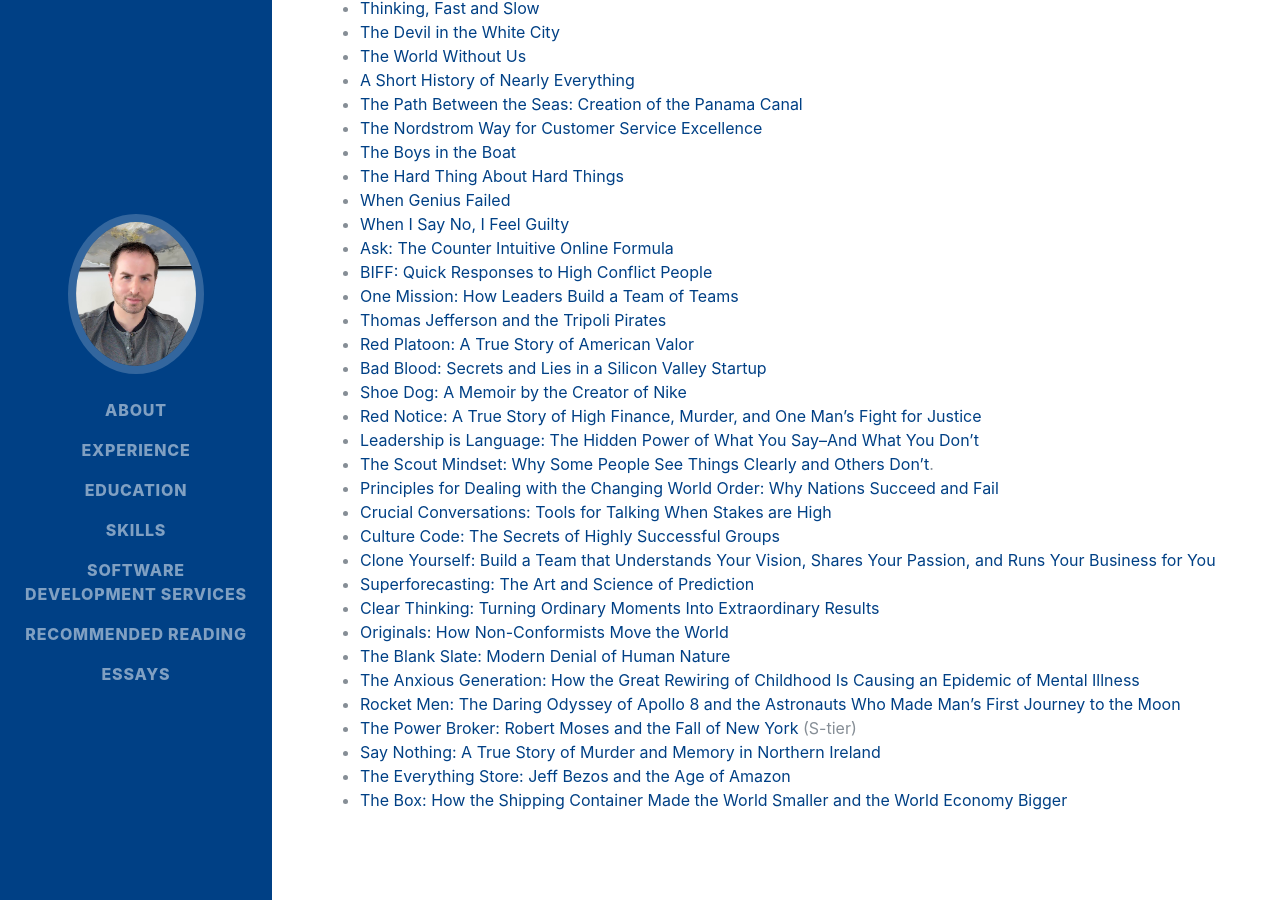
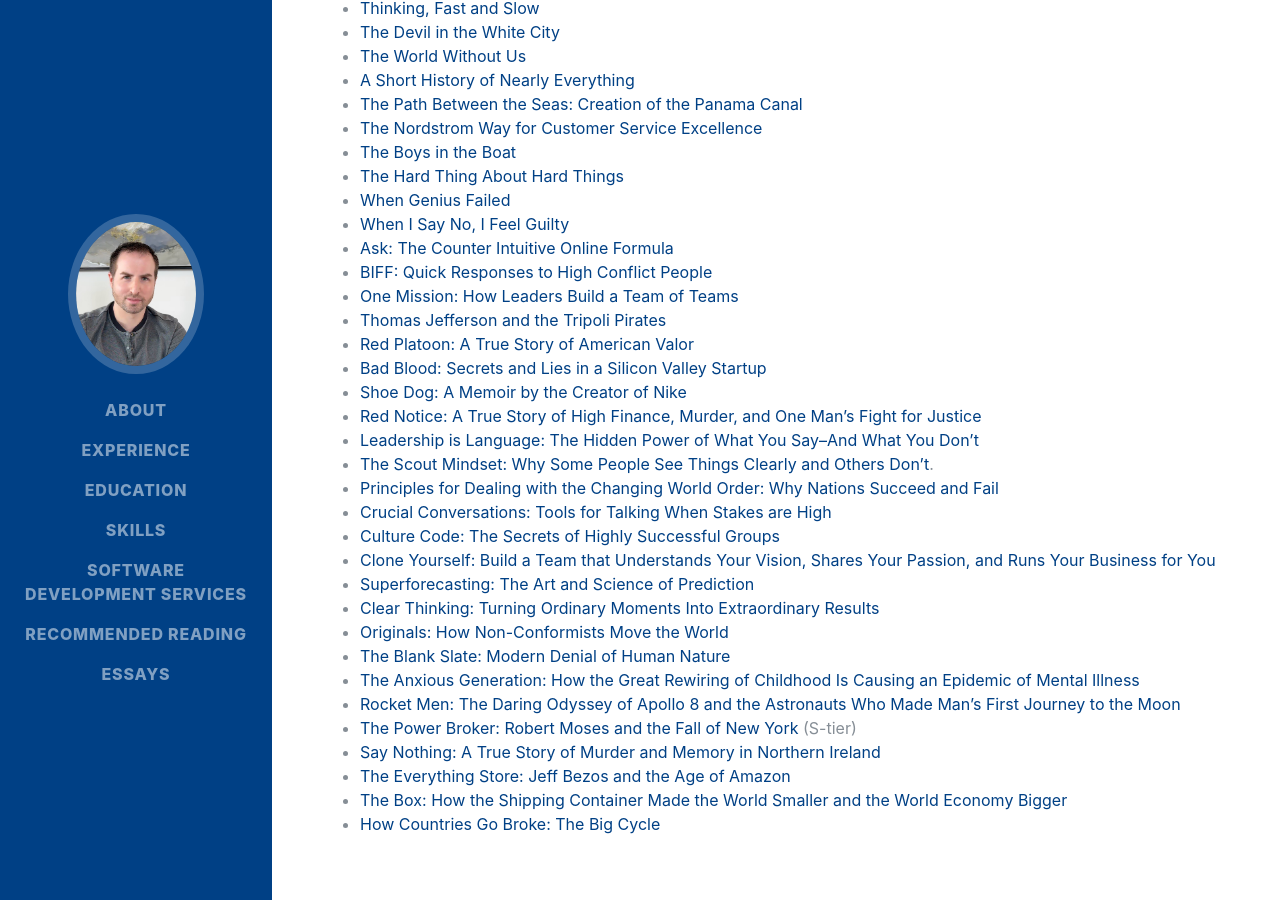
Before and after one commit to apexdodge/apexdodge.github.io, a Jekyll site: the page built from recommended-reading.md, in a window 1280 px wide and 900 px high, scrolled down 767 px. Built offline with Jekyll 4.4.1, drawn with Linux system fonts in a browser that asks for light colours; some web fonts are replaced.

Commit message:
Update recommended-reading.md

```diff
--- a/recommended-reading.md
+++ b/recommended-reading.md
@@ -71,3 +71,4 @@ bluth_page_subtitle:
   * [Say Nothing: A True Story of Murder and Memory in Northern Ireland](https://amzn.to/47adbHJ)
   * [The Everything Store: Jeff Bezos and the Age of Amazon](https://amzn.to/47EBNZv)
   * [The Box: How the Shipping Container Made the World Smaller and the World Economy Bigger](https://amzn.to/4p1r1Ty)
+  * [How Countries Go Broke: The Big Cycle](https://amzn.to/3KuVLwu)
```
